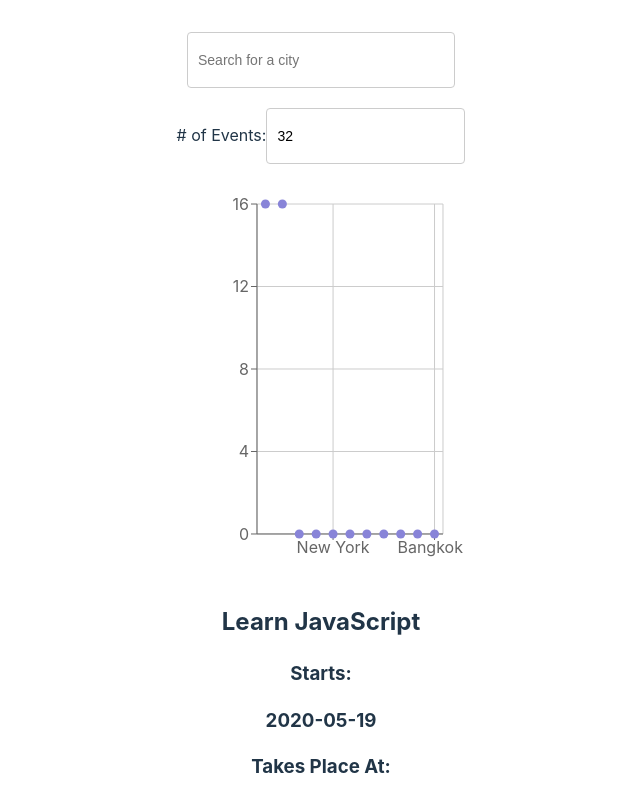
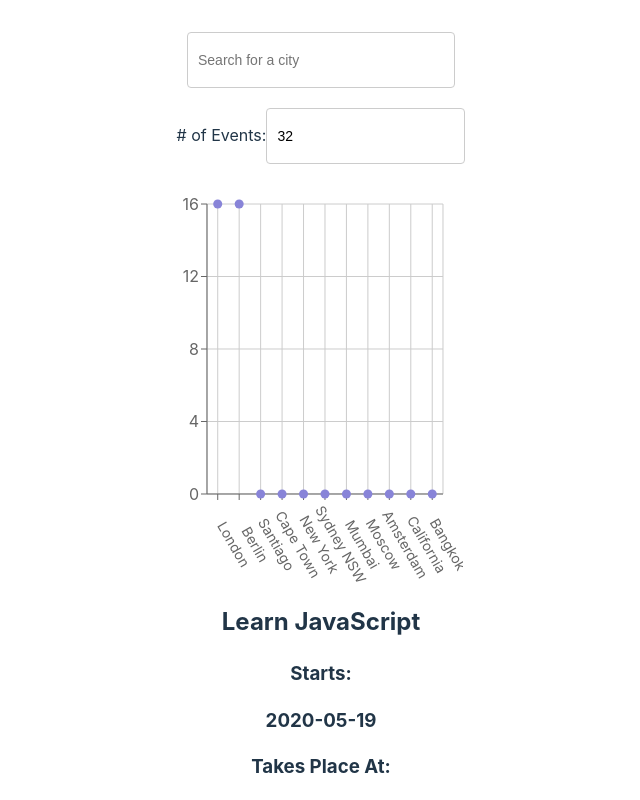
Before and after one commit to logicless-bt/meet, a React (Vite) app: page / in a window 1280 px wide. Shown: the top 800 px of the page, without its empty margins (319-959 px from the left). Built offline with nearby package versions, Linux system fonts and the light colour scheme.

Commit message:
CityEventsChart UI update
- changed CityEventsChart to be more readable

```diff
--- a/src/components/CityEventsChart.jsx
+++ b/src/components/CityEventsChart.jsx
@@ -18,7 +18,7 @@
     const getData = () => {
         const data = allLocations.map((location) => {
           const count = events.filter((event) => event.location === location).length
-          const city = location.split(', ')[0]
+          const city = location.split((/, | - /))[0]
           return { city, count };
         })
         return data;
@@ -30,13 +30,17 @@
             margin={{
               top: 20,
               right: 20,
-              bottom: 20,
-              left: 20,
+              bottom: 60,
+              left: -30,
             }}
           >
             <CartesianGrid />
-            <XAxis type="category" dataKey="city" name="City"  />
-            <YAxis type="number" dataKey="count" name="Number of Events" allowDecimals = {false} />
+            <XAxis type="category" dataKey="city" name="City"
+            angle={60} interval={0} tick={{ dx: 20, dy: 40, fontSize: 14 }}
+            />
+            <YAxis type="number" dataKey="count" name="Number of Events"
+            allowDecimals = {false}
+            />
             <Tooltip cursor={{ strokeDasharray: '3 3' }} />
             <Scatter name="A school" data={data} fill="#8884d8" />
           </ScatterChart>
```
